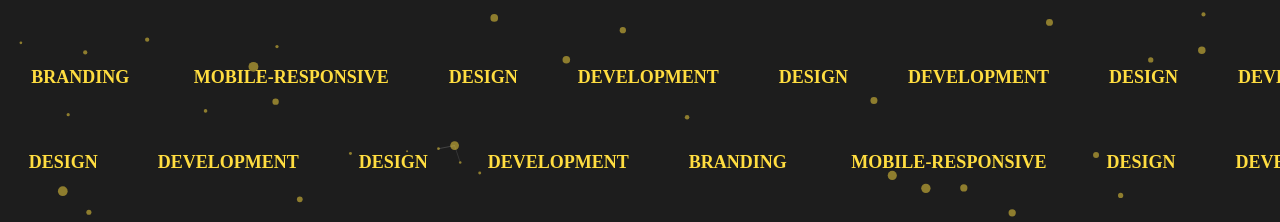
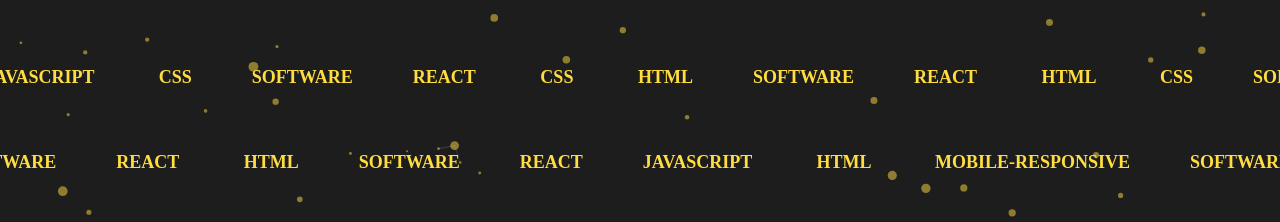
Before and after one commit to GUchechi/my-portfolio, a React (Create React App) app: page / in a window 1280 px wide. Shown: the part 491-713 px from the top of the page. Built offline with nearby package versions, Linux system fonts and the light colour scheme.

Commit message:
portfolio

```diff
--- a/src/containers/home/index.jsx
+++ b/src/containers/home/index.jsx
@@ -59,21 +59,25 @@ const Home = () => {
             <div className="marquee3k">
               <h4>
                 {" "}
-                <span>DESIGN</span>
-                <span>DEVELOPMENT</span>
-                <span>BRANDING </span>
-                <span> MOBILE-RESPONSIVE </span>{" "}
+                <span>SOFTWARE</span>
+                <span>REACT</span>
+                <span>JAVASCRIPT </span>
+                <span> CSS </span>{" "}
               </h4>
 
               <h4>
                 {" "}
-                <span>DESIGN</span>
-                <span>DEVELOPMENT</span>
+                <span>SOFTWARE</span>
+                <span>REACT</span>
+                <span> CSS </span>
+                <span> HTML </span>{" "}
               </h4>
               <h4>
                 {" "}
-                <span>DESIGN</span>
-                <span>DEVELOPMENT</span>
+                <span>SOFTWARE</span>
+                <span>REACT</span>
+                <span> HTML </span>
+                <span> CSS </span>{" "}
               </h4>
             </div>
           </div>
@@ -83,21 +87,24 @@ const Home = () => {
             <div className="marquee3k">
               <h4>
                 {" "}
-                <span>DESIGN</span>
-                <span>DEVELOPMENT</span>
-                <span>BRANDING </span>
+                <span>SOFTWARE</span>
+                <span>REACT</span>
+                <span>JAVASCRIPT </span>
+                <span> HTML </span>
                 <span> MOBILE-RESPONSIVE </span>{" "}
               </h4>
 
               <h4>
                 {" "}
-                <span>DESIGN</span>
-                <span>DEVELOPMENT</span>
+                <span>SOFTWARE</span>
+                <span>REACT</span>
+                <span> HTML </span>{" "}
               </h4>
               <h4>
                 {" "}
-                <span>DESIGN</span>
-                <span>DEVELOPMENT</span>
+                <span>SOFTWARE</span>
+                <span>REACT</span>
+                <span> HTML </span>{" "}
               </h4>
             </div>
           </div>
```
